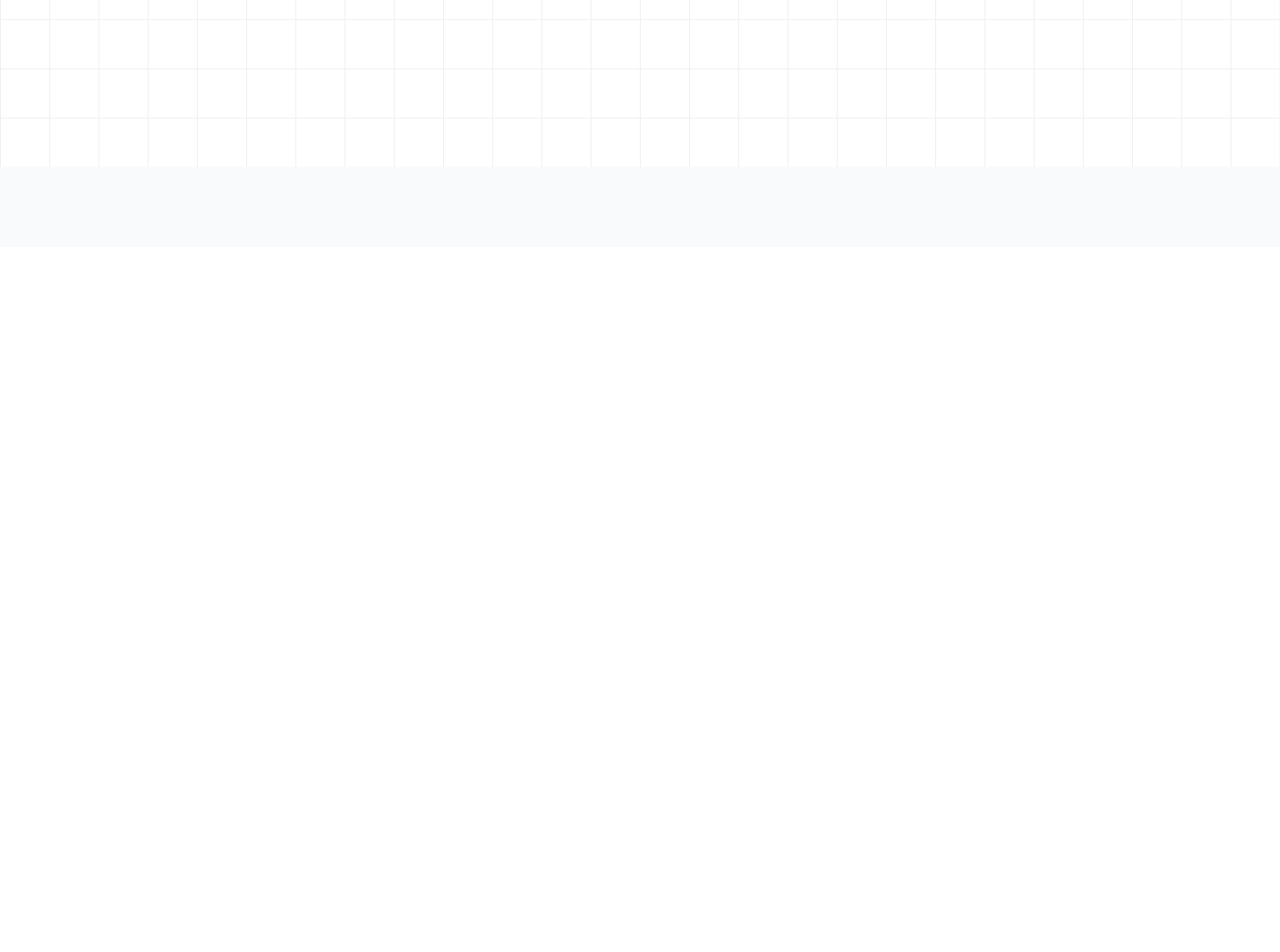
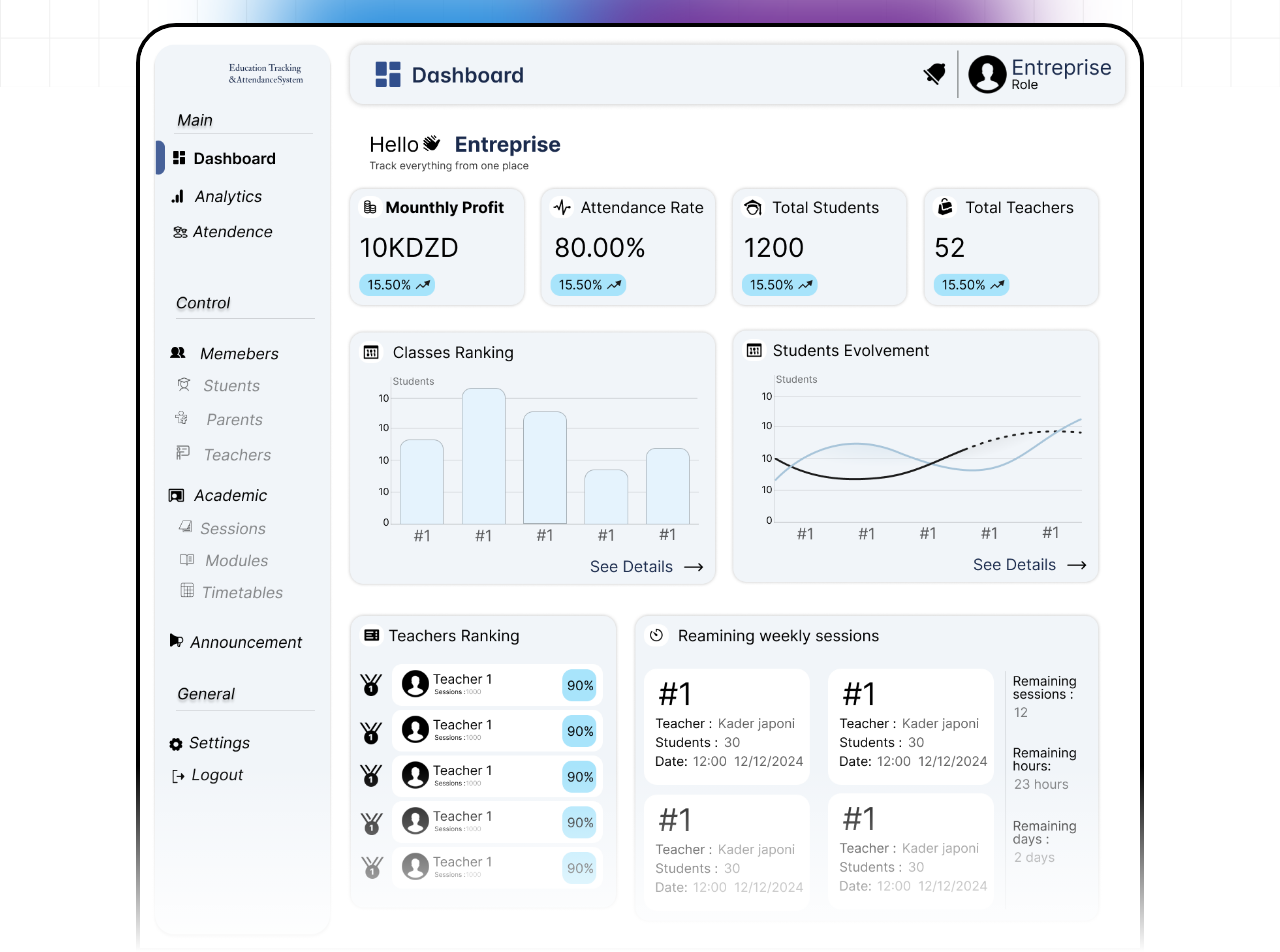
Before and after one commit to Aiimene/Edux, a Next.js app: page / in a window 1280 px wide. Shown: the part 553-1505 px from the top of the page. Before the commit the page ends 800 px from the top, so only its background shows below. Built offline with nearby package versions, Linux system fonts and the light colour scheme.

Commit message:
feat: adding the dashboard section

```diff
--- a/src/app/(front)/page.tsx
+++ b/src/app/(front)/page.tsx
@@ -1,11 +1,12 @@
 import Link from 'next/link';
 import styles from './page.module.css';
 import Hero from '@/components/home/hero/hero';
-
+import Image from '@/components/home/Image/image';
 export default function Home() {
   return (
     <div className={styles.container}>
       <Hero />
+      <Image />
 
     </div>
   );
--- /dev/null
+++ b/src/components/home/Image/image.module.css
@@ -0,0 +1,51 @@
+.container{
+    width: 100%;
+    display: flex;
+    justify-content: center;
+    align-items: center;
+    background-color: #ffffff;
+    position: relative;
+}
+.image{
+    position: relative;
+    margin-top: -5%;
+    max-width: 90%;
+}
+.imageContainer{
+    overflow: hidden;
+    border: 4px solid #000000;
+    border-radius: 40px 40px 0 0 ;
+    position: relative;
+    z-index: 2;
+}
+.imageContainer img{
+    position: relative;
+    z-index: 999;
+}
+.blueShadow{
+    position: absolute;
+    top: 0;
+    left: 20%;
+    width: 30%;
+    height: 100px;
+    box-shadow: 0 0 100px 60px #258CDD;
+    z-index: 1;
+}
+.purpleShadow{
+    position: absolute;
+    top: 0;
+    right: 20%;
+    width: 30%;
+    height: 100px;
+    box-shadow: 0 0 100px 60px #722F96;
+    z-index: 1;
+}
+.whiteShadow{
+    background: linear-gradient(to top, #ffffff 0% , transparent 100%);
+    position: absolute;
+    bottom: 0;
+    left: 0;
+    width: 100%;
+    height: 20%;
+    z-index: 10;
+}
--- /dev/null
+++ b/src/components/home/Image/image.tsx
@@ -0,0 +1,18 @@
+import styles from './image.module.css';
+
+export default function Image() {
+  return (
+    <section className={styles.container}>
+        <div className={styles.image}>
+        <div className={styles.imageContainer}>
+            <img src="/images/Dashboard.png" alt="Hero" width={1000} height={1000} />
+        </div>
+            <div className={styles.blueShadow}></div>
+            <div className={styles.purpleShadow}></div>
+            <div className={styles.whiteShadow}></div>
+
+        </div>
+
+    </section>
+  );
+}
--- a/src/components/home/hero/hero.tsx
+++ b/src/components/home/hero/hero.tsx
@@ -1,4 +1,3 @@
-import Link from 'next/link';
 import styles from './hero.module.css';
 
 export default function Hero() {
```
Also changed, not shown: public/images/Dashboard.png (added).
